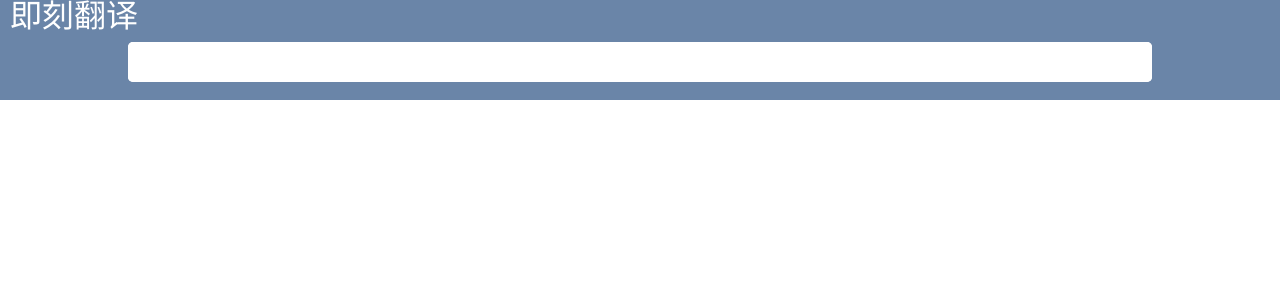
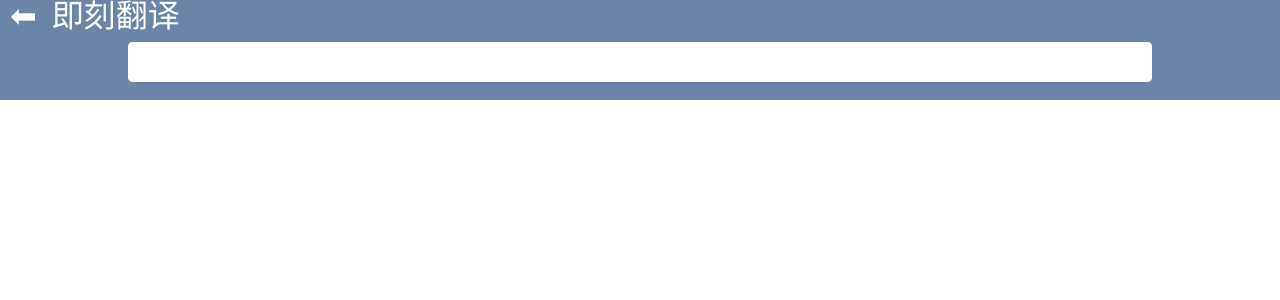
Before and after one commit to credred/instant-translation, a Vue app: page /#/translate/candidate/1 in a window 1280 px wide. Shown: the top 300 px of the page. Built offline with nearby package versions, Linux system fonts and the light colour scheme.

Commit message:
头组件添加返回键

```diff
--- a/src/components/translate/common/header.vue
+++ b/src/components/translate/common/header.vue
@@ -1,6 +1,6 @@
 <template>
 <div class="header">
-  <div class="logo">{{headerText}}</div>
+  <div class="logo"><span class="back" v-show="!onIndex" @click="back">⬅</span>{{headerText}}</div>
   <div class="input-wrap">
     <input class="input" type="text" v-model="searchText" @focus="switchStatus" @blur="switchStatus" ref="inputText">
     <transition name="inputFade">
@@ -26,12 +26,19 @@ export default {
       searchText: '',
       isActive: false,
       headerText: '即刻翻译',
-      isWarn: false
+      isWarn: false,
+      timeoutTag: ''
     };
   },
   computed: {
     source () {
       return this.$store.state.source;
+    },
+    onIndex () {
+      if (this.$route.name !== 'translate') {
+        return false;
+      }
+      return true;
     }
   },
   methods: {
@@ -43,7 +50,6 @@ export default {
       this.isActive = !this.isActive;
     },
     push () {
-      console.log(this.timeoutTag);
       if (this.timeoutTag) {
         console.log('clearing');
         clearTimeout(this.timeoutTag);
@@ -57,6 +63,9 @@ export default {
           this.isWarn = false;
         }, 1000);
       }
+    },
+    back () {
+      this.$router.back();
     }
   },
   created () {
@@ -97,6 +106,10 @@ export default {
   .header {
     background: #6a85a8;
     height: 100px;
+    .back {
+      margin-right: 15px;
+      cursor: pointer;
+    }
   }
   .logo {
     color: #ffffff;
```
